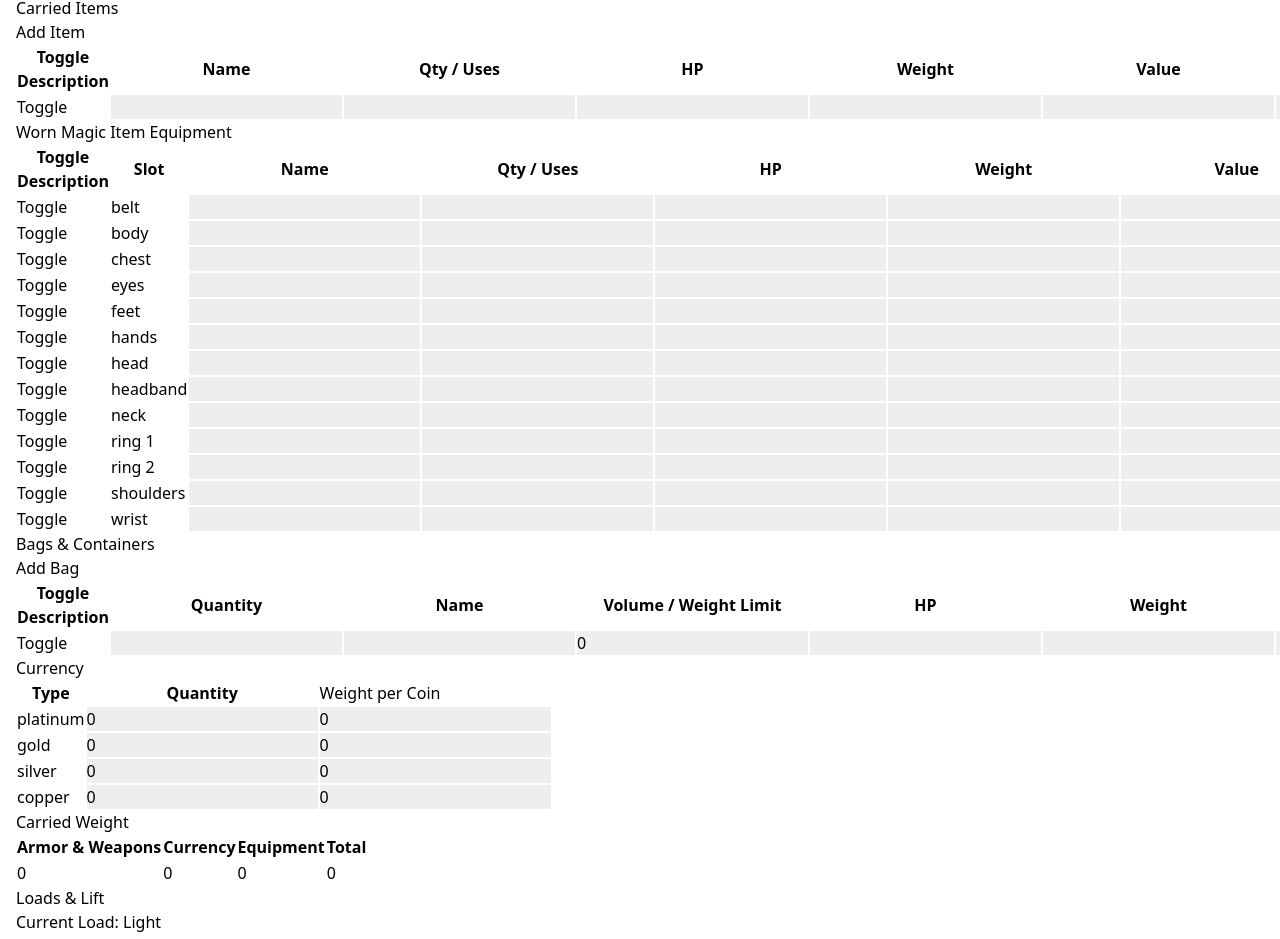
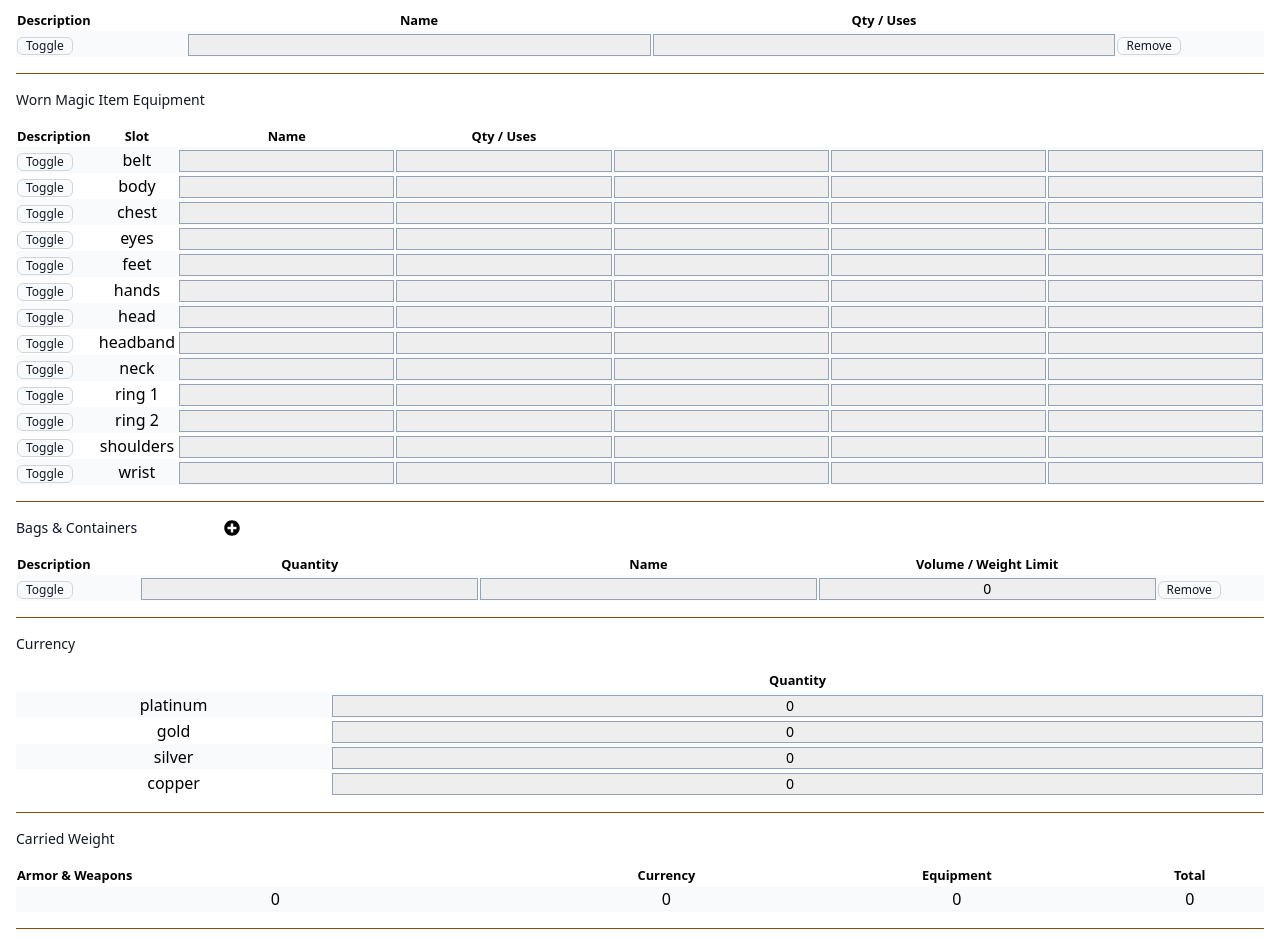
Before and after one commit to DominusAnima/Sheetfinder, a React (Vite) app: page / in a window 1280 px wide. Shown: the part 2707-3646 px from the top of the page. Built offline with nearby package versions, Linux system fonts and the light colour scheme.

Commit message:
Added rough formatting to Equipment.
TODO:
  improve Equipment formatting
  change non-editing view to have just text instead of input fields

```diff
--- a/src/Blocks/Combat.tsx
+++ b/src/Blocks/Combat.tsx
@@ -6,7 +6,6 @@ import SectionTitle from "../Components/SectionTitle";
 import { ArmorType, Blocks, SpeedList } from "../charSheet";
 import { useFormDispatch } from "../lib/useFormDispatch";
 import { SPECIAL_SIZE_MODIFIER } from "../constants";
-import Select from "../Components/Select";
 
 export function CombatBlock({ state }: { state: Blocks }) {
   const [editing, setEditing] = useState(false);
@@ -617,7 +616,7 @@ export function CombatBlock({ state }: { state: Blocks }) {
             <tr>
               <td>Type</td>
               <td>
-                <Select
+                <select
                   value={state.combat.equipment.armor.armorType}
                   onChange={(e) => handleArmorTypeChange(e.target.value as ArmorType)}
                 >
@@ -626,7 +625,7 @@ export function CombatBlock({ state }: { state: Blocks }) {
                       {ARMOR_TYPES[type]}
                     </option>
                   ))}
-                </Select>
+                </select>
               </td>
               <td></td>
             </tr>
--- a/src/Blocks/Equipment.tsx
+++ b/src/Blocks/Equipment.tsx
@@ -1,6 +1,14 @@
+import { useState } from "react";
 import { Bag, Blocks, EquipSlot, Item, Money } from "../charSheet";
 import { makeEmptyItem } from "../constants";
 import { useFormDispatch } from "../lib/useFormDispatch";
+import SectionTitle from "../Components/SectionTitle";
+import EditButton from "../Components/EditButton";
+import FlatButton from "../Components/FlatButton";
+import Field from "../Components/Field";
+import { FaPlusCircle } from "react-icons/fa";
+import Button from "../Components/Button";
+import InlineInput from "../Components/InlineInput";
 
 const SLOTS: { [K in EquipSlot]: string } = {
   belt: "belt",
@@ -20,6 +28,7 @@ const SLOTS: { [K in EquipSlot]: string } = {
 };
 
 export function Equipment({ state }: { state: Blocks }) {
+  const [editing, setEditing] = useState(false);
   const dispatch = useFormDispatch();
 
   function toggleItemDescr(entry: Item) {
@@ -98,10 +107,6 @@ export function Equipment({ state }: { state: Blocks }) {
     dispatch({ type: "addBag" });
   }
 
-  function handleSubmit(event: { preventDefault: any }) {
-    event.preventDefault;
-  }
-
   const combatWeight = (): number => {
     return (
       Number(state.combat.equipment.armor.weight) +
@@ -145,23 +150,28 @@ export function Equipment({ state }: { state: Blocks }) {
   };
 
   return (
-    <div onSubmit={handleSubmit}>
-      <h2>Equipment</h2>
-      <button onClick={toggleDetail}>Toggle Detail</button>
-      <h3>Carried Items</h3>
-      <button onClick={addEntry}>Add Item</button>
-      <table>
+    <div className="mt-">
+      <SectionTitle title="Equipment">
+        <EditButton editing={editing} onClick={() => setEditing((v) => !v)} />
+      </SectionTitle>
+
+      <Field label="Carried Items" horizontal>
+        <FlatButton onClick={() => dispatch({ type: "addInventoryEntry" })}>
+          <FaPlusCircle />
+        </FlatButton>
+      </Field>
+      <table className="table table--striped w-full mt-4">
         <thead>
           <tr>
-            <th>Toggle Description</th>
-            <th>Name</th>
-            <th>Qty / Uses</th>
-            {state.equipment.toggleDetail && (
+            <th className="whitespace-nowrap">Description</th>
+            <th className="whitespace-nowrap">Name</th>
+            <th className="whitespace-nowrap">Qty / Uses</th>
+            {editing && (
               <>
-                <th>HP</th>
-                <th>Weight</th>
-                <th>Value</th>
-                <th>Slot</th>
+                <th className="whitespace-nowrap">HP</th>
+                <th className="whitespace-nowrap">Weight</th>
+                <th className="whitespace-nowrap">Value</th>
+                <th className="whitespace-nowrap">Slot</th>
               </>
             )}
           </tr>
@@ -171,32 +181,37 @@ export function Equipment({ state }: { state: Blocks }) {
             <>
               <tr>
                 <td>
-                  <button onClick={() => toggleItemDescr(entry)}>Toggle</button>
+                  <Button size="small" onClick={() => dispatch({ type: "toggleEquipItemDescr", payload: { entry } })}>
+                    Toggle
+                  </Button>
                 </td>
                 <td>
-                  <input value={entry.name} onChange={(e) => handleInvChange("name", i, e.target.value)} />
+                  <InlineInput value={entry.name} onChange={(e) => handleInvChange("name", i, e.target.value)} />
                 </td>
                 <td>
-                  <input value={entry.qtyOrUses} onChange={(e) => handleInvChange("qtyOrUses", i, e.target.value)} />
+                  <InlineInput
+                    value={entry.qtyOrUses}
+                    onChange={(e) => handleInvChange("qtyOrUses", i, e.target.value)}
+                  />
                 </td>
-                {state.equipment.toggleDetail && (
+                {editing && (
                   <>
                     <td>
-                      <input
+                      <InlineInput
                         type="number"
                         value={entry.hp}
                         onChange={(e) => handleInvChange("hp", i, e.target.value)}
                       />
                     </td>
                     <td>
-                      <input
+                      <InlineInput
                         type="number"
                         value={entry.weight}
                         onChange={(e) => handleInvChange("weight", i, e.target.value)}
                       />
                     </td>
                     <td>
-                      <input value={entry.value} onChange={(e) => handleInvChange("value", i, e.target.value)} />
+                      <InlineInput value={entry.value} onChange={(e) => handleInvChange("value", i, e.target.value)} />
                     </td>
                     <td>
                       <select value={entry.slot} onChange={(e) => handleSelectChange(i, e.target.value as EquipSlot)}>
@@ -213,17 +228,28 @@ export function Equipment({ state }: { state: Blocks }) {
                 )}
                 {entry.slot !== EquipSlot.NONE && (
                   <td>
-                    <button onClick={() => equipItem(entry)}>Equip</button>
+                    <Button size="small" onClick={() => dispatch({ type: "equipItem", payload: { item: entry } })}>
+                      Equip
+                    </Button>
                   </td>
                 )}
                 <td>
-                  <button onClick={() => removeEntry(entry)}>Remove</button>
+                  <Button
+                    size="small"
+                    onClick={() => {
+                      if (confirm("Are you sure?")) {
+                        dispatch({ type: "unequipItem", payload: { item: entry } });
+                      }
+                    }}
+                  >
+                    Remove
+                  </Button>
                 </td>
               </tr>
               {entry.toggleDescr && (
                 <tr>
                   <td>
-                    <input
+                    <InlineInput
                       value={entry.description}
                       onChange={(e) => handleInvChange("description", i, e.target.value)}
                     />
@@ -235,19 +261,21 @@ export function Equipment({ state }: { state: Blocks }) {
         </tbody>
       </table>
 
-      <h3>Worn Magic Item Equipment</h3>
-      <table>
+      <hr className="my-4" />
+
+      <Field label="Worn Magic Item Equipment" />
+      <table className="table table--striped w-full mt-4">
         <thead>
           <tr>
-            <th>Toggle Description</th>
-            <th>Slot</th>
-            <th>Name</th>
-            <th>Qty / Uses</th>
-            {state.equipment.toggleDetail && (
+            <th className="whitespace-nowrap">Description</th>
+            <th className="whitespace-nowrap">Slot</th>
+            <th className="whitespace-nowrap">Name</th>
+            <th className="whitespace-nowrap">Qty / Uses</th>
+            {editing && (
               <>
-                <th>HP</th>
-                <th>Weight</th>
-                <th>Value</th>
+                <th className="whitespace-nowrap">HP</th>
+                <th className="whitespace-nowrap">Weight</th>
+                <th className="whitespace-nowrap">Value</th>
               </>
             )}
           </tr>
@@ -257,51 +285,70 @@ export function Equipment({ state }: { state: Blocks }) {
             <>
               <tr>
                 <td>
-                  <button onClick={() => toggleWornDescr(item)}>Toggle</button>
+                  <Button size="small" onClick={() => dispatch({ type: "toggleWornDesc", payload: { item } })}>
+                    Toggle
+                  </Button>
                 </td>
-                <td>{SLOTS[item.slot]}</td>
+                <td className="text-center">{SLOTS[item.slot]}</td>
                 <td>
-                  <input value={item.name} onChange={(e) => handleWornChange("name", item, e.target.value)} />
+                  <InlineInput value={item.name} onChange={(e) => handleWornChange("name", item, e.target.value)} />
                 </td>
                 <td>
-                  <input value={item.qtyOrUses} onChange={(e) => handleWornChange("qtyOrUses", item, e.target.value)} />
+                  <InlineInput
+                    value={item.qtyOrUses}
+                    onChange={(e) => handleWornChange("qtyOrUses", item, e.target.value)}
+                  />
                 </td>
                 {state.equipment.toggleDetail && (
                   <>
                     <td>
-                      <input
+                      <InlineInput
                         type="number"
                         value={item.hp}
                         onChange={(e) => handleWornChange("hp", item, e.target.value)}
                       />
                     </td>
                     <td>
-                      <input
+                      <InlineInput
                         type="number"
                         value={item.weight}
                         onChange={(e) => handleWornChange("weight", item, e.target.value)}
                       />
                     </td>
                     <td>
-                      <input value={item.value} onChange={(e) => handleWornChange("value", item, e.target.value)} />
+                      <InlineInput
+                        value={item.value}
+                        onChange={(e) => handleWornChange("value", item, e.target.value)}
+                      />
                     </td>
                   </>
                 )}
                 {JSON.stringify(item) !== JSON.stringify(makeEmptyItem(item.slot)) && (
                   <>
                     <td>
-                      <button onClick={() => unequipItem(item)}>Unequip</button>
+                      <Button size="small" onClick={() => dispatch({ type: "unequipItem", payload: { item } })}>
+                        Unequip
+                      </Button>
                     </td>
                     <td>
-                      <button onClick={() => removeWornItem(item)}>Remove</button>
+                      <Button
+                        size="small"
+                        onClick={() => {
+                          if (confirm("Are you sure?")) {
+                            dispatch({ type: "removeWornItem", payload: { item } });
+                          }
+                        }}
+                      >
+                        Remove
+                      </Button>
                     </td>
                   </>
                 )}
               </tr>
               {item.toggleDescr && (
                 <tr>
-                  <td>
-                    <input
+                  <td colSpan={4}>
+                    <InlineInput
                       value={item.description}
                       onChange={(e) => handleWornChange("description", item, e.target.value)}
                     />
@@ -313,20 +360,25 @@ export function Equipment({ state }: { state: Blocks }) {
         </tbody>
       </table>
 
-      <h3>Bags & Containers</h3>
-      <button onClick={addBag}>Add Bag</button>
-      <table>
+      <hr className="my-4" />
+
+      <Field label="Bags & Containers" horizontal>
+        <FlatButton onClick={() => dispatch({ type: "addBag" })}>
+          <FaPlusCircle />
+        </FlatButton>
+      </Field>
+      <table className="table table--striped w-full mt-4">
         <thead>
           <tr>
-            <th>Toggle Description</th>
-            <th>Quantity</th>
-            <th>Name</th>
-            <th>Volume / Weight Limit</th>
-            {state.equipment.toggleDetail && (
+            <th className="whitespace-nowrap">Description</th>
+            <th className="whitespace-nowrap">Quantity</th>
+            <th className="whitespace-nowrap">Name</th>
+            <th className="whitespace-nowrap">Volume / Weight Limit</th>
+            {editing && (
               <>
-                <th>HP</th>
-                <th>Weight</th>
-                <th>Value</th>
+                <th className="whitespace-nowrap">HP</th>
+                <th className="whitespace-nowrap">Weight</th>
+                <th className="whitespace-nowrap">Value</th>
               </>
             )}
           </tr>
@@ -336,50 +388,64 @@ export function Equipment({ state }: { state: Blocks }) {
             <>
               <tr>
                 <td>
-                  <button onClick={() => toggleBagDescr(bag)}>Toggle</button>
+                  <Button size="small" onClick={() => dispatch({ type: "toggleBagDescr", payload: { bag } })}>
+                    Toggle
+                  </Button>
                 </td>
                 <td>
-                  <input
+                  <InlineInput
                     type="number"
                     value={bag.qtyOrUses}
                     onChange={(e) => handleBagChange("qtyOrUses", bag, e.target.value)}
                   />
                 </td>
                 <td>
-                  <input value={bag.name} onChange={(e) => handleBagChange("name", bag, e.target.value)} />
+                  <InlineInput value={bag.name} onChange={(e) => handleBagChange("name", bag, e.target.value)} />
                 </td>
                 <td>
-                  <input value={bag.capacity} onChange={(e) => handleBagChange("capacity", bag, e.target.value)} />
+                  <InlineInput
+                    value={bag.capacity}
+                    onChange={(e) => handleBagChange("capacity", bag, e.target.value)}
+                  />
                 </td>
-                {state.equipment.toggleDetail && (
+                {editing && (
                   <>
                     <td>
-                      <input
+                      <InlineInput
                         type="number"
                         value={bag.hp}
                         onChange={(e) => handleBagChange("hp", bag, e.target.value)}
                       />
                     </td>
                     <td>
-                      <input
+                      <InlineInput
                         type="number"
                         value={bag.weight}
                         onChange={(e) => handleBagChange("weight", bag, e.target.value)}
                       />
                     </td>
                     <td>
-                      <input value={bag.value} onChange={(e) => handleBagChange("value", bag, e.target.value)} />
+                      <InlineInput value={bag.value} onChange={(e) => handleBagChange("value", bag, e.target.value)} />
                     </td>
                   </>
                 )}
                 <td>
-                  <button onClick={() => removeBag(bag)}>Remove</button>
+                  <Button
+                    size="small"
+                    onClick={() => {
+                      if (confirm("Are you sure?")) {
+                        dispatch({ type: "removeBag", payload: { bag } });
+                      }
+                    }}
+                  >
+                    Remove
+                  </Button>
                 </td>
               </tr>
               {bag.toggleDescr && (
                 <tr>
                   <td>
-                    <input
+                    <InlineInput
                       value={bag.description}
                       onChange={(e) => handleBagChange("description", bag, e.target.value)}
                     />
@@ -391,29 +457,31 @@ export function Equipment({ state }: { state: Blocks }) {
         </tbody>
       </table>
 
-      <h3>Currency</h3>
-      <table>
+      <hr className="my-4" />
+
+      <Field label="Currency" horizontal />
+      <table className="table table--striped w-full mt-4">
         <thead>
           <tr>
-            <th>Type</th>
-            <th>Quantity</th>
-            {state.equipment.toggleDetail && <td>Weight per Coin</td>}
+            <th className="whitespace-nowrap"></th>
+            <th className="whitespace-nowrap">Quantity</th>
+            {editing && <th className="whitespace-nowrap">Weight per Coin</th>}
           </tr>
         </thead>
         <tbody>
           {state.equipment.coinPurse.map((entry) => (
             <tr>
-              <td>{entry.type}</td>
+              <td className="text-center">{entry.type}</td>
               <td>
-                <input
+                <InlineInput
                   type="number"
                   value={entry.amount}
                   onChange={(e) => handleMoneyChange("amount", entry, e.target.value)}
                 />
               </td>
-              {state.equipment.toggleDetail && (
+              {editing && (
                 <td>
-                  <input
+                  <InlineInput
                     type="number"
                     value={entry.weight}
                     onChange={(e) => handleMoneyChange("weight", entry, e.target.value)}
@@ -425,47 +493,52 @@ export function Equipment({ state }: { state: Blocks }) {
         </tbody>
       </table>
 
-      <h3>Carried Weight</h3>
-      <table>
+      <hr className="my-4" />
+
+      <Field label="Carried Weight" horizontal />
+      <table className="table table--striped w-full mt-4">
         <thead>
           <tr>
-            <th>Armor & Weapons</th>
-            <th>Currency</th>
-            <th>Equipment</th>
-            <th>Total</th>
+            <th className="whitespace-nowrap">Armor & Weapons</th>
+            <th className="whitespace-nowrap">Currency</th>
+            <th className="whitespace-nowrap">Equipment</th>
+            <th className="whitespace-nowrap">Total</th>
           </tr>
         </thead>
         <tbody>
           <tr>
-            <td>{combatWeight()}</td>
-            <td>{currencyWeight()}</td>
-            <td>{equipWeight()}</td>
-            <td>{state.equipment.weight.currLoad}</td>
+            <td className="text-center">{combatWeight()}</td>
+            <td className="text-center">{currencyWeight()}</td>
+            <td className="text-center">{equipWeight()}</td>
+            <td className="text-center">{state.equipment.weight.currLoad}</td>
           </tr>
         </tbody>
       </table>
 
-      <h3>Loads & Lift</h3>
-      <label>Current Load: {getLoadCategory()}</label>
-      <table>
+      <hr className="my-4" />
+
+      <Field label="Loads & Lift" horizontal>
+        <p className="flex-1 text-center">Current Load: {getLoadCategory()}</p>
+      </Field>
+      <table className="table table--striped w-full mt-4">
         <thead>
           <tr>
-            <th>Light Load</th>
-            <th>Medium Load</th>
-            <th>Heavy Load</th>
-            <th>Lift above Head</th>
-            <th>Lift off Ground</th>
-            <th>Drag & Push</th>
+            <th className="whitespace-nowrap">Light Load</th>
+            <th className="whitespace-nowrap">Medium Load</th>
+            <th className="whitespace-nowrap">Heavy Load</th>
+            <th className="whitespace-nowrap">Lift above Head</th>
+            <th className="whitespace-nowrap">Lift off Ground</th>
+            <th className="whitespace-nowrap">Drag & Push</th>
           </tr>
         </thead>
         <tbody>
           <tr>
-            <td>{"<=" + state.equipment.weight.lightLoad}</td>
-            <td>{"<=" + state.equipment.weight.medLoad}</td>
-            <td>{"<=" + state.equipment.weight.heavyLoad}</td>
-            <td>{state.equipment.weight.heavyLoad}</td>
-            <td>{Number(state.equipment.weight.heavyLoad) * 2}</td>
-            <td>{Number(state.equipment.weight.heavyLoad) * 5}</td>
+            <td className="text-center">{"<=" + state.equipment.weight.lightLoad}</td>
+            <td className="text-center">{"<=" + state.equipment.weight.medLoad}</td>
+            <td className="text-center">{"<=" + state.equipment.weight.heavyLoad}</td>
+            <td className="text-center">{state.equipment.weight.heavyLoad}</td>
+            <td className="text-center">{Number(state.equipment.weight.heavyLoad) * 2}</td>
+            <td className="text-center">{Number(state.equipment.weight.heavyLoad) * 5}</td>
           </tr>
         </tbody>
       </table>
```
